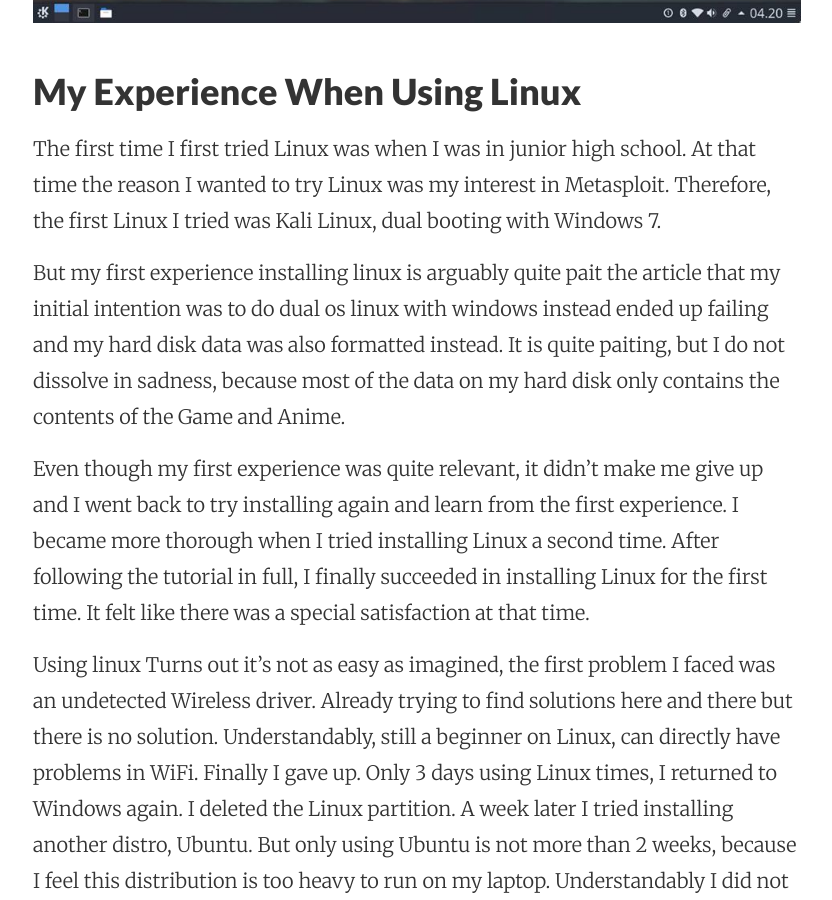
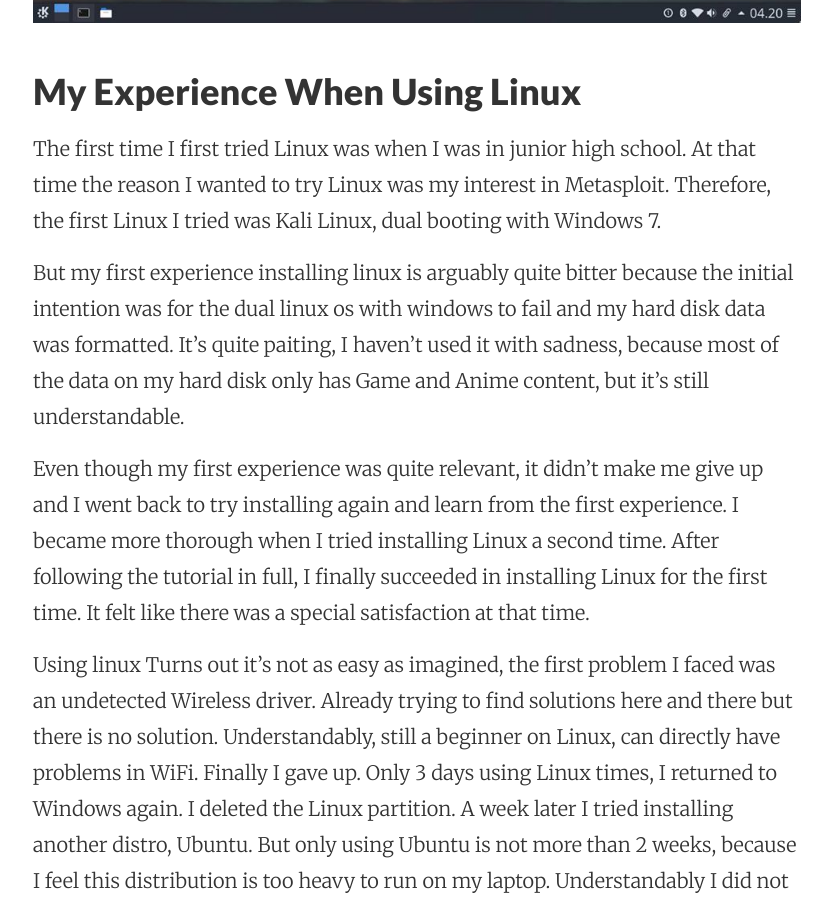
Before and after one commit to Insanmln06/Insan.github.io, a Jekyll site: the page built from _posts/2020-01-09-First-Experience-When-Using-Linux.md, in a window 1280 px wide and 900 px high, scrolled down 895 px. Shown: the whole window, without its empty margins (223-1055 px from the left). Built offline with Jekyll 4.4.1, drawn with Linux system fonts in a browser that asks for light colours; comment, search, counter and statistics services are not loaded.

Commit message:
Update 2020-01-09-First-Experience-When-Using-Linux.md

```diff
--- a/_posts/2020-01-09-First-Experience-When-Using-Linux.md
+++ b/_posts/2020-01-09-First-Experience-When-Using-Linux.md
@@ -14,9 +14,7 @@ The first time I first tried Linux was when I was in junior high school.
 At that time the reason I wanted to try Linux was my interest in Metasploit.
 Therefore, the first Linux I tried was Kali Linux, dual booting with Windows 7.
 
-But my first experience installing linux is arguably quite pait the article that my initial intention was to do dual os linux with windows instead ended up failing and my hard disk data was also formatted instead.
-It is quite paiting, but I do not dissolve in sadness,
-because most of the data on my hard disk only contains the contents of the Game and Anime.
+But my first experience installing linux is arguably quite bitter because the initial intention was for the dual linux os with windows to fail and my hard disk data was formatted. It's quite paiting, I haven't used it with sadness, because most of the data on my hard disk only has Game and Anime content, but it's still understandable.
 
 Even though my first experience was quite relevant,
 it didn't make me give up and I went back to try installing again and learn from the first experience.
```
